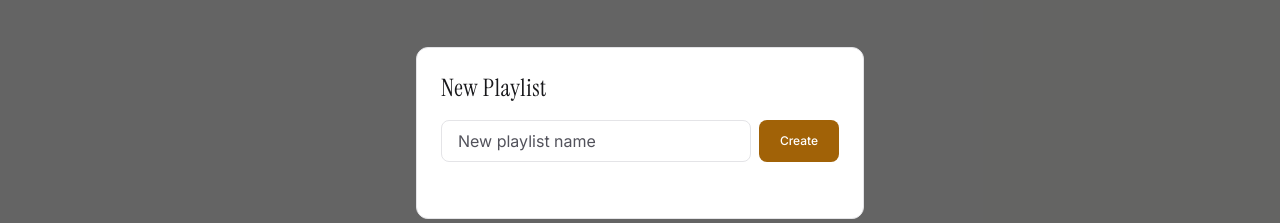
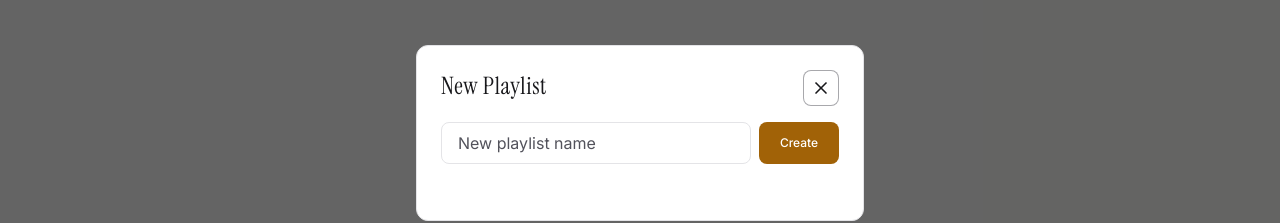
Before and after one commit to Annubiss/Music-Crate, a React (Vite) app: page /playlists in a window 1280 px wide. Both pictures are taken after a click on the button "Add playlist". Shown: the part 267-490 px from the top of the page. Built offline with nearby package versions, Linux system fonts and the light colour scheme.

Commit message:
Add close button to modal

```diff
--- a/src/components/Modal.tsx
+++ b/src/components/Modal.tsx
@@ -1,5 +1,7 @@
 import type { ReactNode } from "react"
 import { useEffect, useId, useRef, useState } from "react"
+import { X } from "lucide-react"
+import Button from "./Button"
 
 const FOCUSABLE = "button:not([disabled]), input:not([disabled]), a[href], select, textarea"
 
@@ -71,9 +73,14 @@ function Modal({title, onClose, children}: ModalProps) {
                 className={"relative w-full max-w-md bg-surface border border-line rounded-xl p-6 outline-none " +
                     "motion-safe:animate-pop-in"}
             >
-                <h2 id={titleId} className="font-display text-2xl tracking-wide mb-4">
-                    {title}
-                </h2>
+                <div className="flex items-start justify-between gap-4 mb-4">
+                    <h2 id={titleId} className="font-display text-2xl tracking-wide">
+                        {title}
+                    </h2>
+                    <Button size="icon" variant="secondary" label="Close" onClick={onClose}>
+                        <X aria-hidden="true" className="w-5 h-5"/>
+                    </Button>
+                </div>
                 {children}
             </div>
 
```
Also changed, not shown: 1 other file (tests, documents, lock files or other folders).
